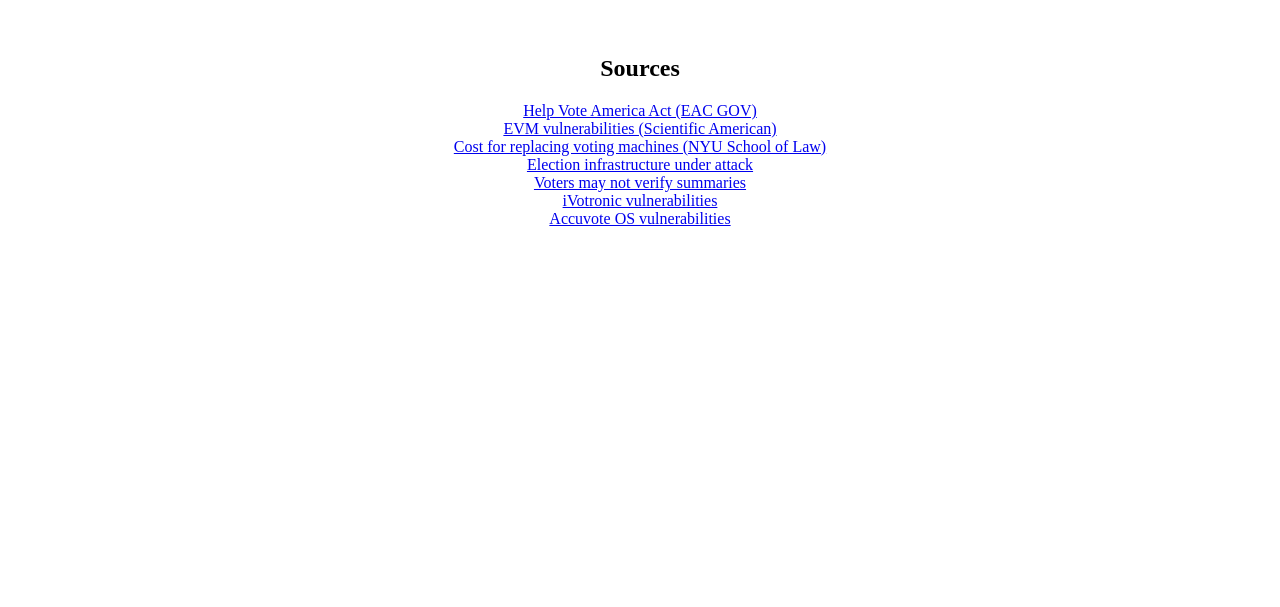
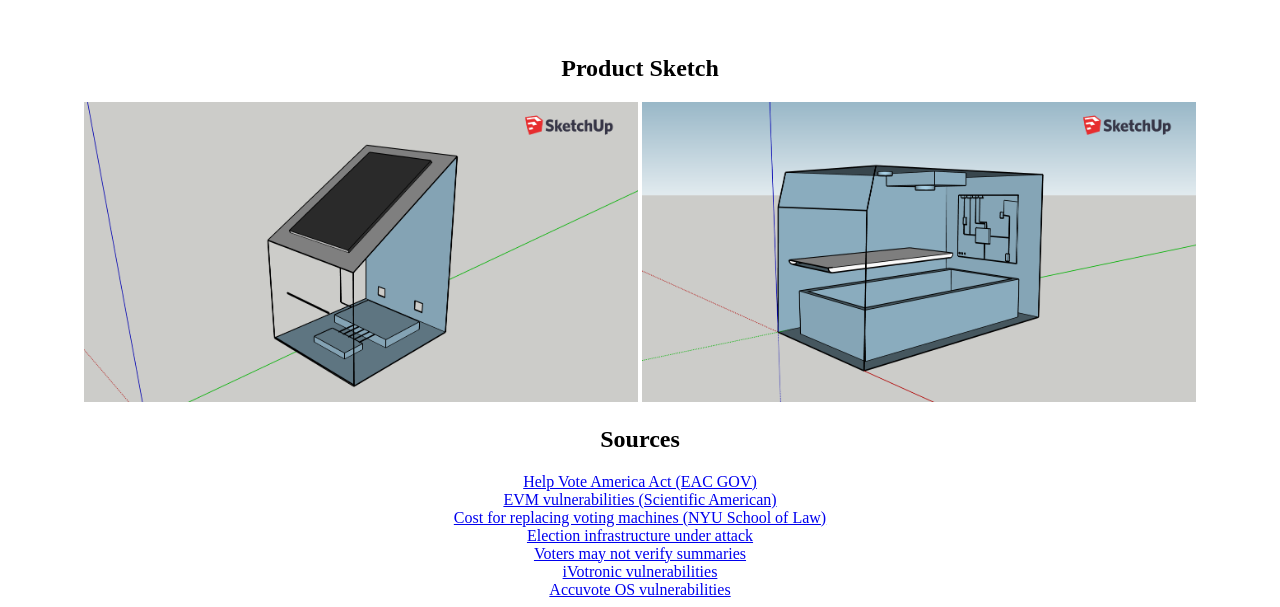
Before and after one commit to jwolfman/Democrasafe, a plain HTML site: page Website/index.html in a window 1280 px wide. Shown: the part 1996-2603 px from the top of the page. Before the commit the page ends 2232 px from the top, so only its background shows below. Drawn offline with Linux system fonts and the light colour scheme; grey boxes are pictures that could not be loaded.

Commit message:
Add sketches to site

```diff
--- a/Website/index.html
+++ b/Website/index.html
@@ -58,6 +58,11 @@
         <iframe
                 src="https://docs.google.com/document/d/e/2PACX-1vTa7hUbylFsl18hQQ998JB3teEInNvke08wIf_fh8ys50gzAAzmrwQwMvE5_L4hwAOtXOKpcvTmnDu-/pub?embedded=true" frameborder="0" width="600" height="589"></iframe>
     </div>
+    <div id="sketch">
+        <h2>Product Sketch</h2>
+        <img src="media/Ballot%20Printer%202.png">
+        <img src="media/ballot%20scanner.png">
+    </div>
     <div id="sources">
         <h2>Sources</h2>
         <a href="https://www.eac.gov/about/help-america-vote-act/">Help Vote America Act (EAC GOV)</a><br>
--- a/Website/style.css
+++ b/Website/style.css
@@ -7,6 +7,9 @@ h2,h3{
 #slides div,#report iframe,#diagram img{
     display: inline-block;
 }
-#slides,#report,#diagram,#sources{
+#slides,#report,#diagram,#sources,#sketch{
     text-align: center;
 }
+#sketch img{
+    height: 300px;
+}
```
Also changed, not shown: Website/media/Ballot Printer 2.png (added), Website/media/ballot scanner.png (added).
